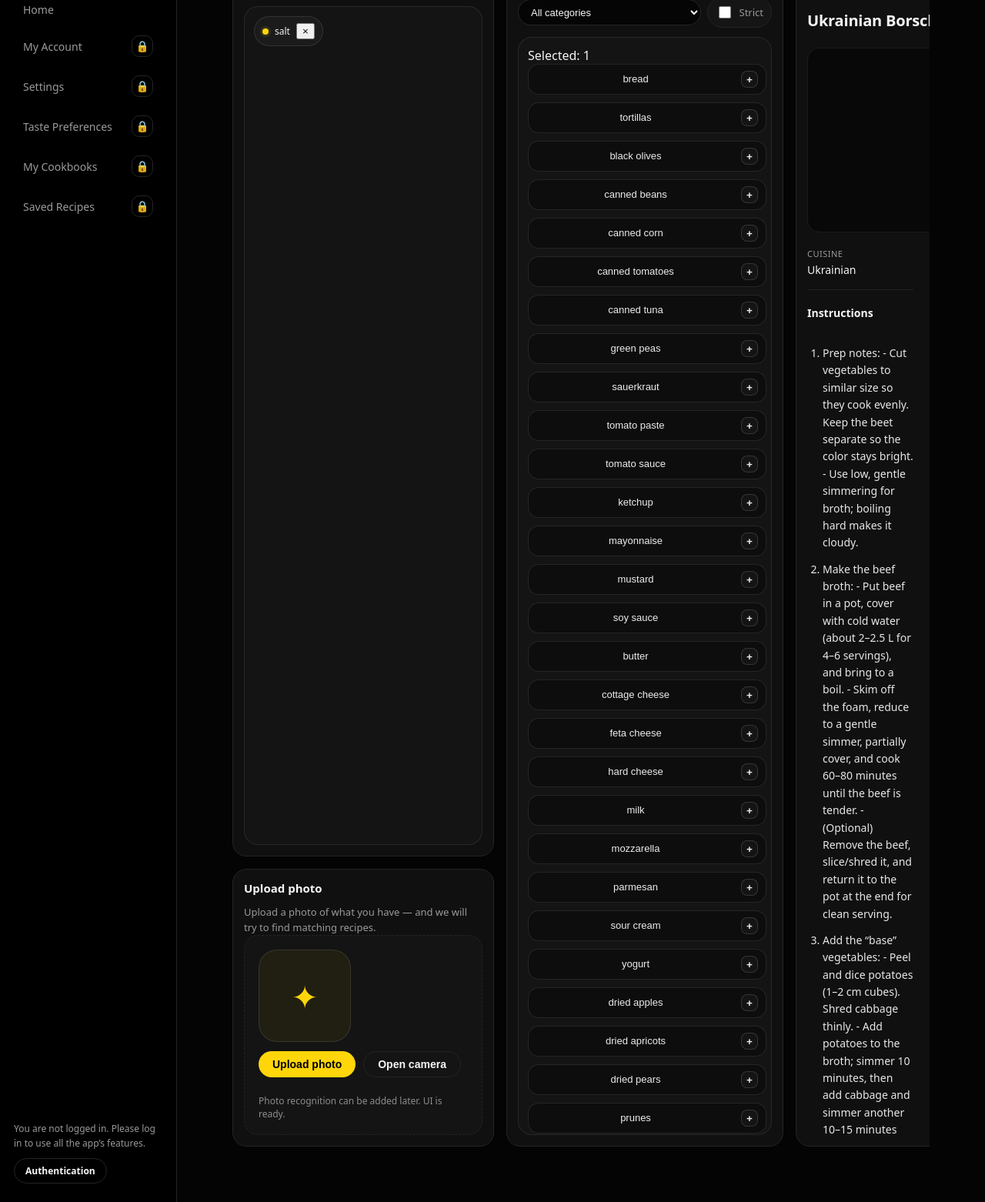
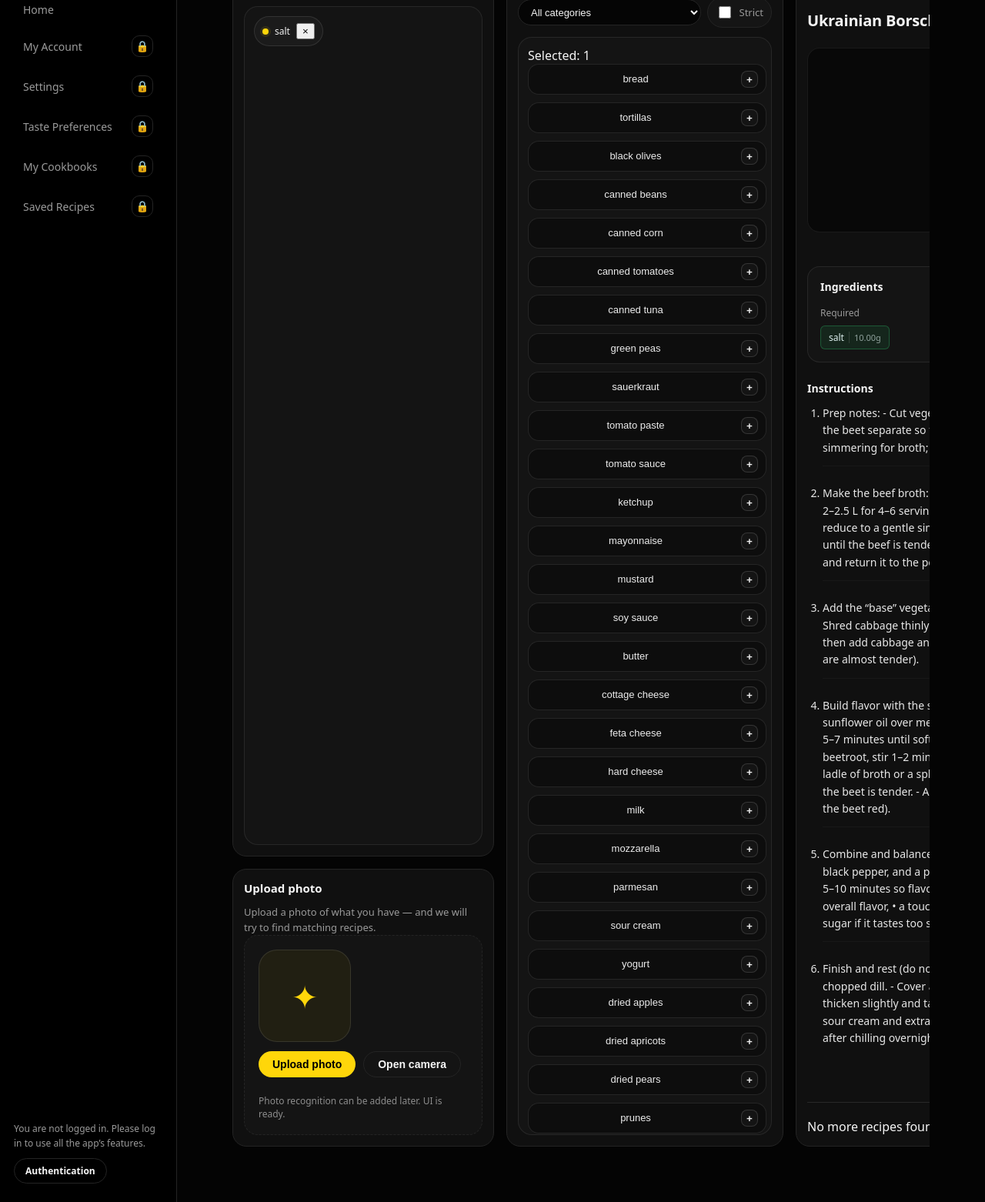
Before and after one commit to SueRix/Favourite-Tastebook, a Django app: template favourite_tastebook/recipe_manager/templates/main/recipe_manager.html in a window 1280 px wide. Shown: the part 99-1661 px from the top of the page at 77% size. Run offline with Django 5.2, Linux system fonts and the light colour scheme; data comes from the database, SQL or seed files in the repository; tables that the repository leaves empty hold one stand-in row (values such as "Sample post"); the template is opened without the code that fills it: values that come from a table or form of the project are taken from there, most other values are stand-ins (such as "Sample title", 1, 10 or a date in 2020); parts of the project's set-up code (start-up, migrations or seed data) failed here and were passed over; some libraries are stand-ins or nearby versions.

Commit message:
completed ui for home page, fix overflow

```diff
--- a/favourite_tastebook/recipe_manager/static/css/home.css
+++ b/favourite_tastebook/recipe_manager/static/css/home.css
@@ -5,7 +5,7 @@ html, body {
     height: 100vh;
     width: 100%;
     margin: 0;
-    overflow: hidden;
+    overflow-x: auto;
     min-width: 1260px; /* Fixed layout base */
 }
 
@@ -1181,3 +1181,158 @@ main {
         grid-template-columns: 1fr;
     }
 }
+/* ==========================================================================
+   NEW LAYOUT OVERRIDES (Unified Ingredients & Instructions)
+   ========================================================================== */
+
+/* Main container for the content stack */
+.rf-layout-stack {
+    display: flex;
+    flex-direction: column;
+    gap: 24px;
+    margin-top: 24px;
+}
+
+/* 1. TOP SPLIT (Yellow Zone equivalent) */
+.rf-top-split {
+    display: grid;
+    /* Left column 250px, Right column takes remaining space */
+    grid-template-columns: 250px minmax(0, 1fr);
+    gap: 24px;
+    align-items: stretch;
+}
+
+/* Style for the Info Box (Left side of top split) */
+.rf-info-box {
+    background: rgba(255, 255, 255, 0.02);
+    border: 1px solid rgba(255, 255, 255, 0.08);
+    border-radius: 16px;
+    padding: 16px;
+    display: flex;
+    flex-direction: column;
+    gap: 12px;
+}
+
+.rf-info-list {
+    display: flex;
+    flex-direction: column;
+    gap: 10px;
+}
+
+/* Ensure Ingredients Panel (Right side) fills height */
+.rf-panel-box {
+    height: 100%;
+    box-sizing: border-box;
+}
+
+/* 2. INSTRUCTIONS FULL (Red Zone equivalent) */
+.rf-instructions-full {
+    width: 100%;
+    /* Optional: Add background to separate visually, or keep clean */
+    /* background: rgba(255,255,255,0.01); */
+    /* border-radius: 16px; */
+    /* padding: 16px; */
+}
+
+/* Update list style to look good on full width */
+.rf-steps-list {
+    max-width: 900px; /* Readability limit, prevents lines from being too long */
+}
+
+.rf-steps-list li {
+    margin-bottom: 12px;
+    padding-bottom: 12px;
+    border-bottom: 1px solid rgba(255, 255, 255, 0.03);
+}
+
+.rf-steps-list li:last-child {
+    border-bottom: none;
+}
+
+/* RESPONSIVE: Stack everything on mobile */
+@media (max-width: 900px) {
+    .rf-top-split {
+        grid-template-columns: 1fr;
+        gap: 16px;
+    }
+
+    .rf-info-box, .rf-panel-box {
+        width: 100%;
+    }
+}
+
+/* 1. Reset the top split to allow full width stacking */
+.rf-layout-stack {
+    display: flex;
+    flex-direction: column;
+    gap: 24px;
+    margin-top: 24px;
+}
+
+/* Ensure panel is full width */
+.rf-panel-box {
+    width: 100%;
+    box-sizing: border-box;
+    /* Previous styles persist: background, border, etc. */
+}
+
+/* 2. New Header Layout (Left - Center - Right) */
+.rf-panel-head.centered-mode {
+    display: flex;
+    align-items: center;
+    justify-content: space-between;
+    position: relative; /* Needed for absolute centering */
+    gap: 12px;
+}
+
+/* The Cuisine Block in the middle */
+.rf-cuisine-center {
+    /* Absolute positioning ensures it is strictly in the center,
+       regardless of the width of left/right elements */
+    position: absolute;
+    left: 50%;
+    transform: translateX(-50%);
+
+    /* Styling */
+    display: inline-flex;
+    align-items: center;
+    gap: 8px;
+    font-size: 13px;
+    background: rgba(255, 255, 255, 0.03);
+    border: 1px solid rgba(255, 255, 255, 0.06);
+    padding: 4px 12px;
+    border-radius: 99px;
+}
+
+.rf-cuisine-center .c-label {
+    color: var(--text-muted);
+    text-transform: uppercase;
+    font-size: 11px;
+    letter-spacing: 0.5px;
+}
+
+.rf-cuisine-center .c-value {
+    color: var(--text-main);
+    font-weight: 500;
+}
+
+/* 3. Mobile adjustments */
+@media (max-width: 650px) {
+    .rf-panel-head.centered-mode {
+        flex-wrap: wrap;
+        justify-content: space-between;
+        gap: 16px;
+    }
+
+    /* On small screens, move cuisine to its own row or flow normally */
+    .rf-cuisine-center {
+        position: static;
+        transform: none;
+        order: 3;
+        width: 100%;
+        justify-content: center;
+        background: transparent;
+        border: none;
+        padding: 0;
+    }
+}
--- a/favourite_tastebook/recipe_manager/templates/partials/recipes_found.html
+++ b/favourite_tastebook/recipe_manager/templates/partials/recipes_found.html
@@ -28,36 +28,18 @@
             {% endif %}
         </div>
 
-        <div class="rf-content-grid">
+        <div class="rf-layout-stack">
 
-            <div class="rf-col-left">
-                <div class="rf-info-bar">
-                    <div class="rf-info-item">
-                        <span class="label">Cuisine</span>
-                        <span class="value">{{ featured.cuisine_label }}</span>
-                    </div>
+            <div class="rf-panel-box">
+                <div class="rf-panel-head centered-mode">
+
+                    <div class="rf-section-title no-margin">Ingredients</div>
+
+                    <div class="rf-cuisine-center">
+                        <span class="c-label">Cuisine:</span>
+                        <span class="c-value">{{ featured.cuisine_label }}</span>
                     </div>
 
-                <div class="rf-section-title">Instructions</div>
-                <div class="rf-howto-body-v2">
-                    {% if featured.steps %}
-                        <ol class="rf-steps-list">
-                            {% for step in featured.steps %}
-                                <li>{{ step }}</li>
-                            {% endfor %}
-                        </ol>
-                    {% else %}
-                        <div class="placeholder-text">
-                            No cooking steps available.
-                        </div>
-                    {% endif %}
-                </div>
-            </div>
-
-            <div class="rf-col-right">
-                <div class="rf-panel-box">
-                    <div class="rf-panel-head">
-                        <div class="rf-section-title no-margin">Ingredients</div>
                     <div class="rf-match-stats">
                         <span class="good">Match: {{ featured.matched_count }}</span>
                         <span class="bad">Miss: {{ featured.missing_count }}</span>
@@ -86,9 +68,25 @@
                 {% endif %}
                 </div>
             </div>
+
+            <div class="rf-instructions-full">
+                <div class="rf-section-title">Instructions</div>
+                <div class="rf-howto-body-v2">
+                    {% if featured.steps %}
+                        <ol class="rf-steps-list">
+                            {% for step in featured.steps %}
+                                <li>{{ step }}</li>
+                            {% endfor %}
+                        </ol>
+                    {% else %}
+                        <div class="placeholder-text">
+                            No cooking steps available.
+                        </div>
+                    {% endif %}
                 </div>
             </div>
 
+        </div>
         <div class="rf-more-section">
             <div class="rf-more-divider">
                 <span>Other recipes found</span>
```
Lines whose indentation alone changed are shown as unchanged.
